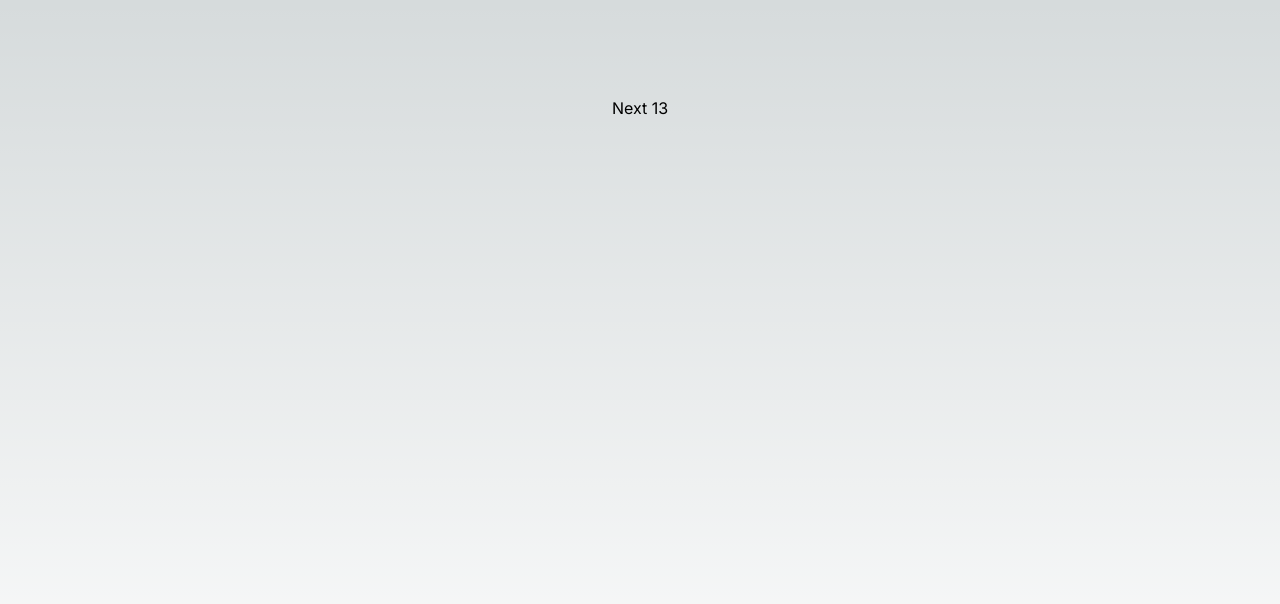
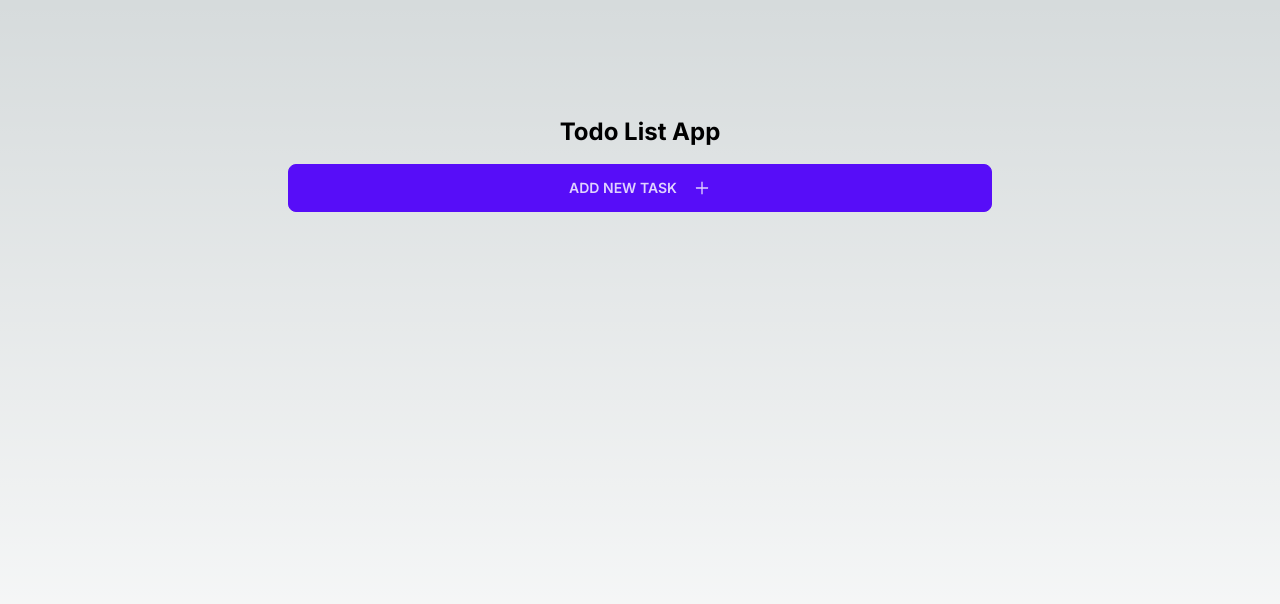
Before and after one commit to Gerll/Simple-ToDoList, a Next.js app: page / in a window 1280 px wide. Shown: the top 604 px of the page. Built offline with nearby package versions, Linux system fonts and the light colour scheme.

Commit message:
Created the component AddTask

```diff
--- /dev/null
+++ b/app/components/AddTask.tsx
@@ -0,0 +1,11 @@
+import React from 'react';
+import { AiOutlinePlus } from 'react-icons/ai'
+const AddTask = () => {
+    return (
+        <div>
+            <button className='btn btn-primary w-full'>Add new task <AiOutlinePlus className='ml-2' size={18} /></button>
+        </div>
+    )
+}
+
+export default AddTask;
--- a/app/page.tsx
+++ b/app/page.tsx
@@ -1,9 +1,14 @@
 import Image from 'next/image'
+import AddTask from './components/AddTask'
+import React from 'react'
 
 export default function Home() {
   return (
-    <main className="flex min-h-screen flex-col items-center justify-between p-24">
-      <h1>Next 13</h1>
+    <main className="flex min-h-screen flex-col  justify-between p-24 max-w-4xl mx-auto">
+      <div className='text-center my-5 flex flex-col gap-4'>
+        <h1 className='text-2xl font-bold'>Todo List App</h1>
+        <AddTask />
+      </div>
     </main>
   )
 }
--- a/package.json
+++ b/package.json
@@ -19,6 +19,7 @@
     "postcss": "8.4.28",
     "react": "18.2.0",
     "react-dom": "18.2.0",
+    "react-icons": "^4.10.1",
     "tailwindcss": "3.3.3",
     "typescript": "5.2.2"
   },
--- a/tailwind.config.ts
+++ b/tailwind.config.ts
@@ -15,6 +15,6 @@ const config: Config = {
       },
     },
   },
-  plugins: [],
+  plugins: [require("daisyui")],
 }
 export default config
```
Also changed, not shown: 1 other file (tests, documents, lock files or other folders).
